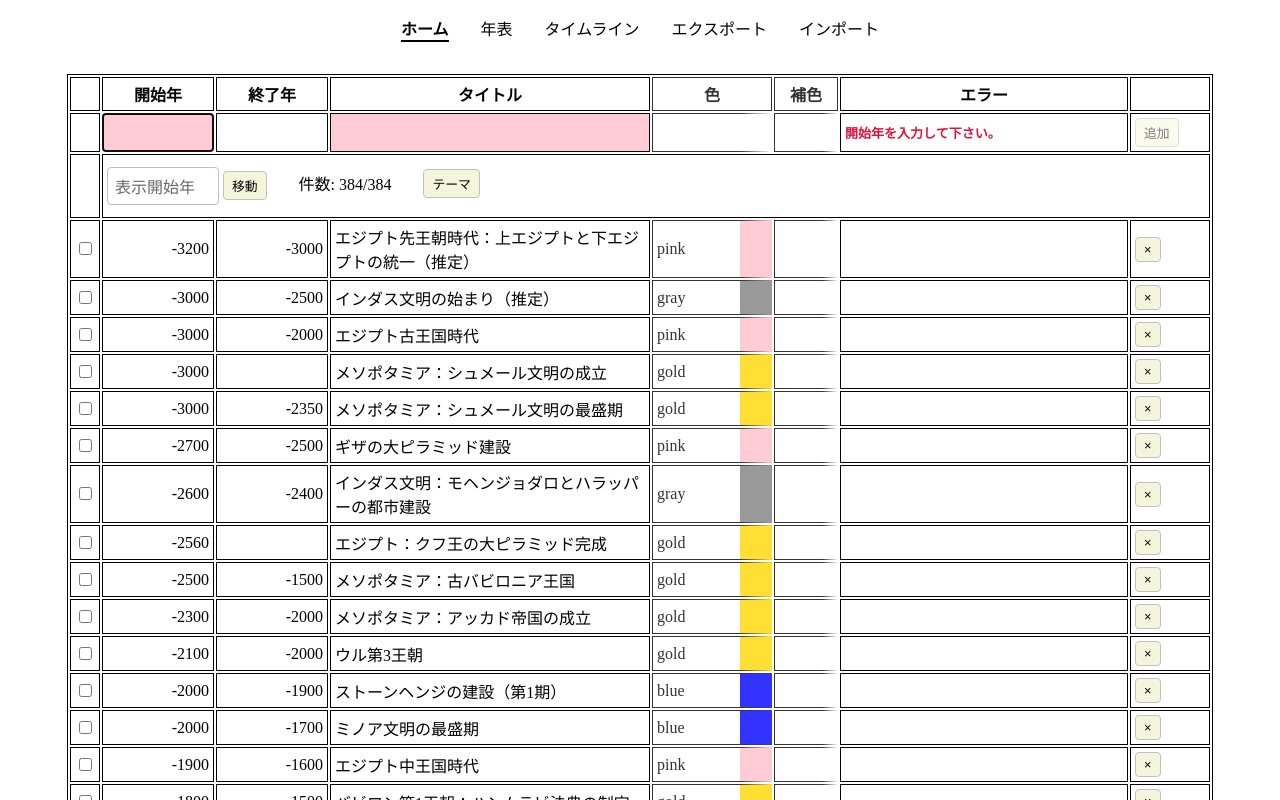
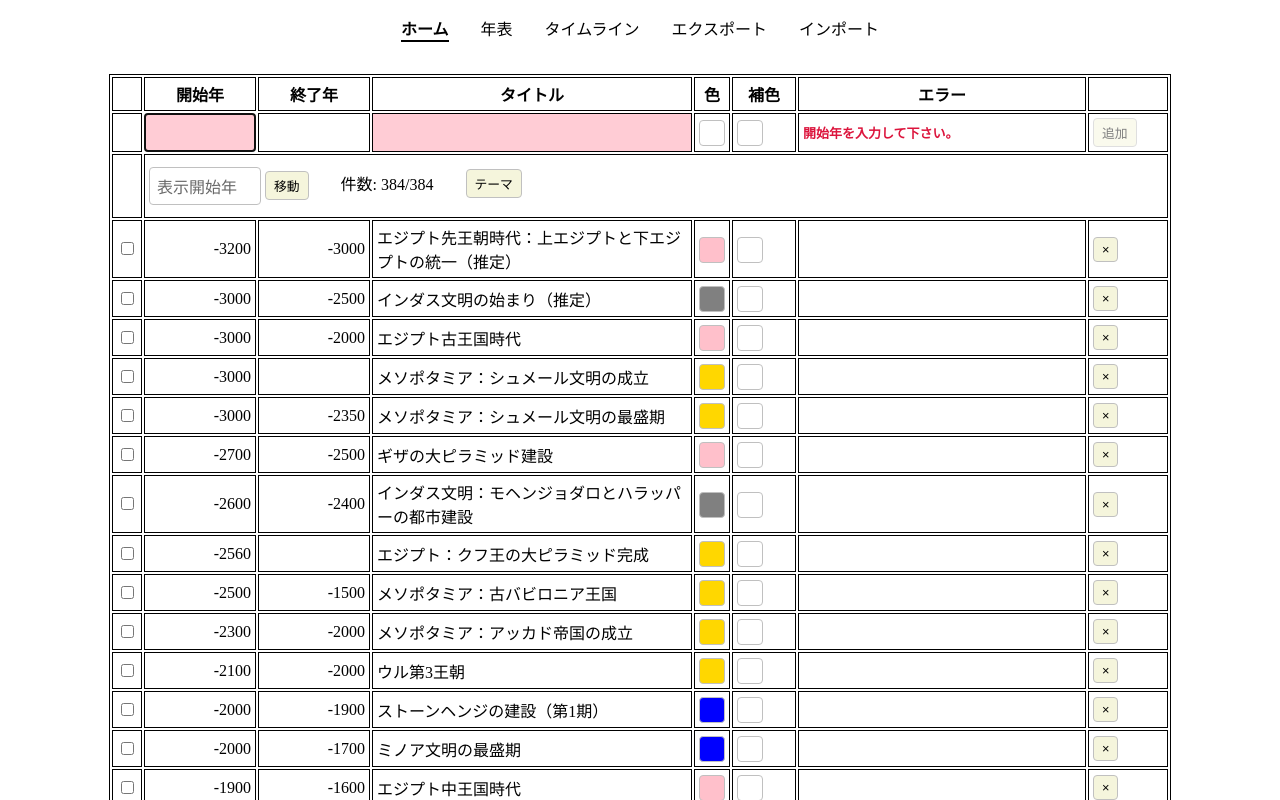
Before and after one commit to redfe/mysirube, a SvelteKit app: page /edit in a window 1280 px wide. Shown: the top 800 px of the page. Built offline with nearby package versions, Linux system fonts and the light colour scheme.

Commit message:
カラーピッカーコンポーネントを追加し、テーマ編集画面で色と補色の選択を可能にした

```diff
--- /dev/null
+++ b/src/lib/components/core/ColorSelect.svelte
@@ -0,0 +1,131 @@
+<script module lang="ts">
+	import { cubicInOut } from 'svelte/easing';
+	import type { HTMLAttributes } from 'svelte/elements';
+	import { scale } from 'svelte/transition';
+
+	export type Props = {
+		label: string;
+		value?: string;
+		axis?: 'y' | 'x';
+	} & HTMLAttributes<HTMLElement>;
+
+	let current: HTMLElement | undefined = $state();
+</script>
+
+<script lang="ts">
+	let { label, value = $bindable(), axis, ...others }: Props = $props();
+	const id = crypto.randomUUID();
+	const colors = [
+		'white',
+		'red',
+		'pink',
+		'purple',
+		'blue',
+		'green',
+		'yellowgreen',
+		'yellow',
+		'gold',
+		'brown',
+		'silver',
+		'gray',
+		'black'
+	];
+
+	let selectElm: HTMLElement | undefined = $state();
+
+	function isParent(elm: HTMLElement, target: HTMLElement) {
+		if (!elm.parentElement) {
+			return false;
+		}
+		if (elm.parentElement === target) {
+			return true;
+		}
+		return isParent(elm.parentElement, target);
+	}
+</script>
+
+<svelte:window
+	onclick={(e) => {
+		if ((e.target as any)['tagName'] === 'BUTTON') {
+			if (!selectElm) return;
+			const elm = e.target as HTMLElement;
+			if (elm === selectElm) {
+				return;
+			}
+			if (isParent(elm, selectElm)) {
+				return;
+			}
+			if (elm.classList.contains('select-selected')) {
+				return;
+			}
+		}
+		current = undefined;
+	}}
+/>
+
+<div class="custom-select" {id} {...others} bind:this={selectElm}>
+	<button
+		aria-label={label}
+		class="select-selected"
+		onclick={() => {
+			if (current === selectElm) {
+				current = undefined;
+			} else {
+				current = selectElm;
+			}
+		}}
+		style:background-color={value}
+	></button>
+	{#if selectElm != null && current === selectElm}
+		<div
+			class="select-items"
+			transition:scale={{ duration: 100, easing: cubicInOut }}
+			style={`
+			margin-left: ${axis === 'y' ? '' : '1.85rem'};
+			margin-top: ${axis === 'y' ? '0.25rem' : ''};
+			top: ${axis === 'y' ? ';' : '0.25rem'};
+			flex-direction: ${axis === 'y' ? 'column' : 'row'};
+			`}
+		>
+			{#each colors as color (color)}
+				<button
+					aria-label={color}
+					class={color}
+					data-value={color}
+					style:background-color={color}
+					onclick={() => (value = color)}
+				></button>
+			{/each}
+		</div>
+	{/if}
+</div>
+
+<style>
+	.custom-select {
+		position: relative;
+		display: inline-block;
+	}
+	.select-selected {
+		border: 1px solid silver;
+		padding: 0.75rem;
+		cursor: pointer;
+		border-radius: 4px;
+		background-color: white;
+	}
+	.select-items {
+		position: absolute;
+		border: 1px solid silver;
+		border-radius: 0.25rem;
+		z-index: 1;
+		box-shadow: 0 0 0.5rem 0 rgba(0, 0, 0, 0.5);
+		display: flex;
+		background-color: white;
+	}
+	.select-items button {
+		opacity: 0.8;
+		padding: 0.75rem;
+		border: none;
+		margin: 0;
+		cursor: pointer;
+	}
+</style>
--- a/src/routes/edit/+page.svelte
+++ b/src/routes/edit/+page.svelte
@@ -21,6 +21,7 @@
 	import ThemeSelector from '$lib/components/custom/ThemeSelector.svelte';
 	import ThemeEditor from '$lib/components/custom/ThemeEditor.svelte';
 	import Switch from '$lib/components/core/Switch.svelte';
+	import ColorSelect from '$lib/components/core/ColorSelect.svelte';
 
 	let newData = $state(new EditData());
 	let datas: EditData[] = $state([]);
@@ -87,7 +88,13 @@
 			editTheme.dataIds = [...(editTheme.dataIds ?? []), editData.id];
 		}
 
-		newData = new EditData({ start: '', end: '', title: '', color: editData.color });
+		newData = new EditData({
+			start: '',
+			end: '',
+			title: '',
+			color: editData.color,
+			subColor: editData.subColor
+		});
 		startElm?.focus();
 		loadAllData();
 	}
@@ -208,20 +215,12 @@
 				bind:textContent={newData.title}
 				contenteditable="true"
 			></td>
-			<td
-				class="color"
-				data-errormsg={newData.errors.color}
-				bind:textContent={newData.color}
-				contenteditable="true"
-				style="border-right-color:{newData.color}"
-			></td>
-			<td
-				class="color sub"
-				data-errormsg={newData.errors.subColor}
-				bind:textContent={newData.subColor}
-				contenteditable="true"
-				style="border-right-color:{newData.subColor}"
-			></td>
+			<td class="color" data-errormsg={newData.errors.color}>
+				<ColorSelect label="色" bind:value={newData.color} />
+			</td>
+			<td class="color sub" data-errormsg={newData.errors.subColor}>
+				<ColorSelect label="補色" bind:value={newData.subColor} />
+			</td>
 			<td>
 				{#if !newData.isValid()}
 					<pre>{oneError(newData)}</pre>
@@ -301,19 +300,17 @@
 				<td
 					class="color"
 					data-errormsg={data.errors.color}
-					bind:textContent={data.color}
-					contenteditable="true"
-					style="border-right-color:{data.color ? data.color : 'white'}"
 					onkeydown={(e) => moveByArrowKey(e, i, 5)}
-				></td>
+				>
+					<ColorSelect label="色" bind:value={data.color} />
+				</td>
 				<td
 					class="color sub"
 					data-errormsg={data.errors.subColor}
-					bind:textContent={data.subColor}
-					contenteditable="true"
-					style="border-right-color:{data.subColor ? data.subColor : 'white'}"
 					onkeydown={(e) => moveByArrowKey(e, i, 6)}
-				></td>
+				>
+					<ColorSelect label="補色" bind:value={data.subColor} />
+				</td>
 				<td>
 					{#if hasError(data.errors)}
 						<pre>{oneError(data)}</pre>
@@ -400,12 +397,7 @@
 	td {
 		transition: 0.25s;
 	}
-	th:nth-child(5),
-	td:nth-child(5),
-	th:nth-child(6),
-	td:nth-child(6) {
-		opacity: 0.8;
-	}
+
 	thead {
 		th:nth-child(1) {
 			width: 1rem;
@@ -420,7 +412,7 @@
 			width: 20rem;
 		}
 		th:nth-child(5) {
-			width: 4rem;
+			width: 2rem;
 		}
 		th:nth-child(6) {
 			width: 4rem;
@@ -460,12 +452,6 @@
 	td[data-errormsg] {
 		background-color: rgb(255, 192, 203, 0.8);
 	}
-	.color {
-		border-right: 2rem solid white;
-	}
-	.color.sub {
-		border-right: 1rem solid white;
-	}
 	tr.selected {
 		background-color: azure;
 	}
```
